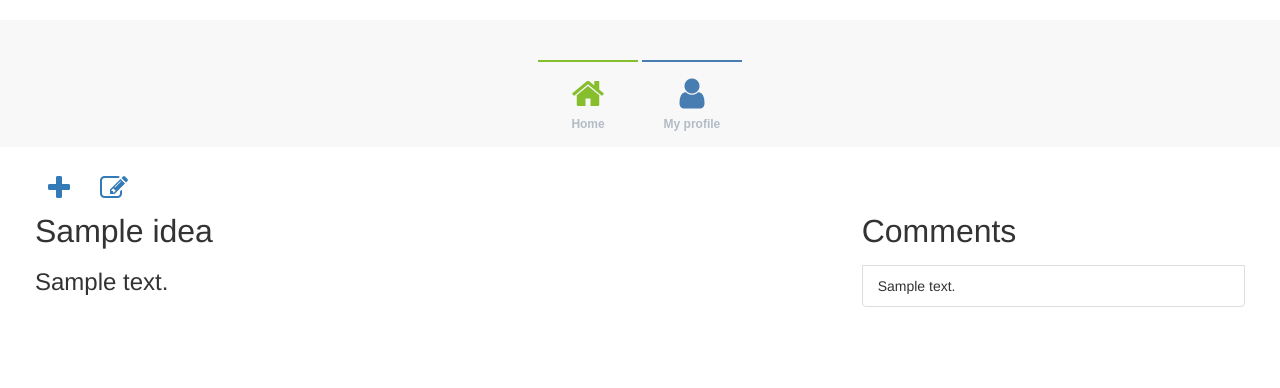
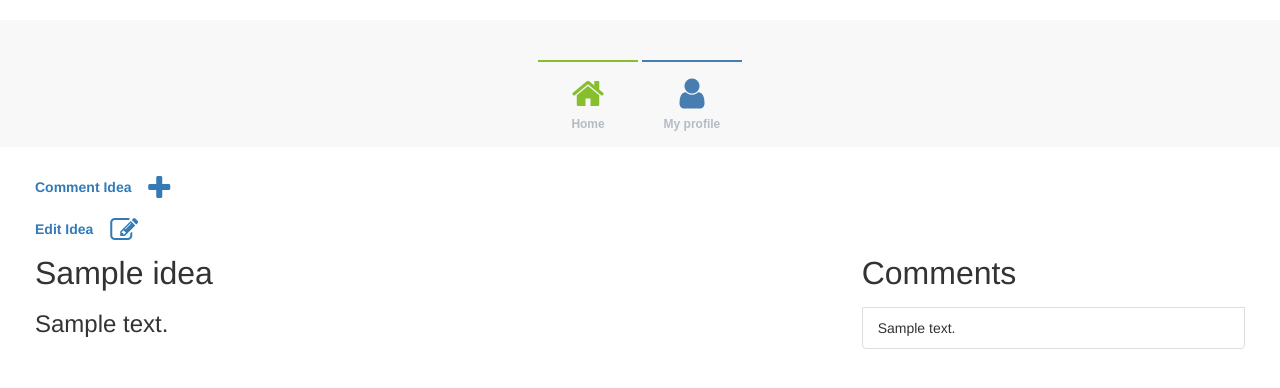
Before and after one commit to gorkarevilla/agile, a Django app: page /ideas/detail?id=1 in a window 1280 px wide. Shown: the part 52-440 px from the top of the page. Run offline with Django 3.2, Linux system fonts and the light colour scheme; a user stored in the database is signed in; tables that the repository leaves empty hold one stand-in row (values such as "Sample post"); some libraries are stand-ins or nearby versions.

Commit message:
Add labels to show idea

```diff
--- a/agile/ideas/templates/ideas/detail.html
+++ b/agile/ideas/templates/ideas/detail.html
@@ -2,10 +2,10 @@
 
 {% block content %}
 	<div class="btn-group col-md-12" role="group">
-          <a href="/ideas/comment?id={{idea.pk}}">
+          <a href="/ideas/comment?id={{idea.pk}}"><label>Comment Idea</label>
             <i class=" btn fa fa-plus fa-2x" aria-hidden="true"></i>
-          </a>
-          <a href="/ideas/editIdea?id={{idea.pk}}">
+          </a><br>
+          <a href="/ideas/editIdea?id={{idea.pk}}"><label>Edit Idea</label>
 	    	<i class=" btn fa fa-pencil-square-o fa-2x" aria-hidden="true"></i>
 	    </a>
 	</div>
```
